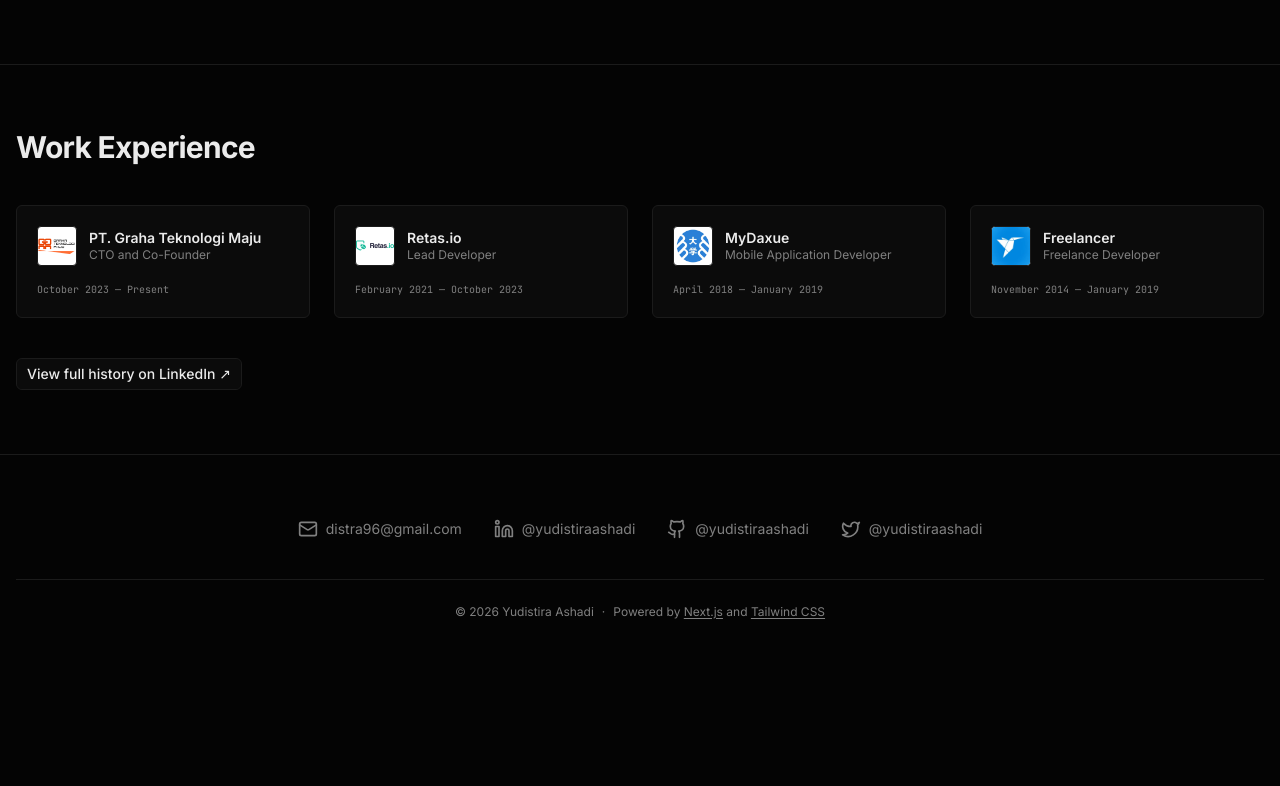
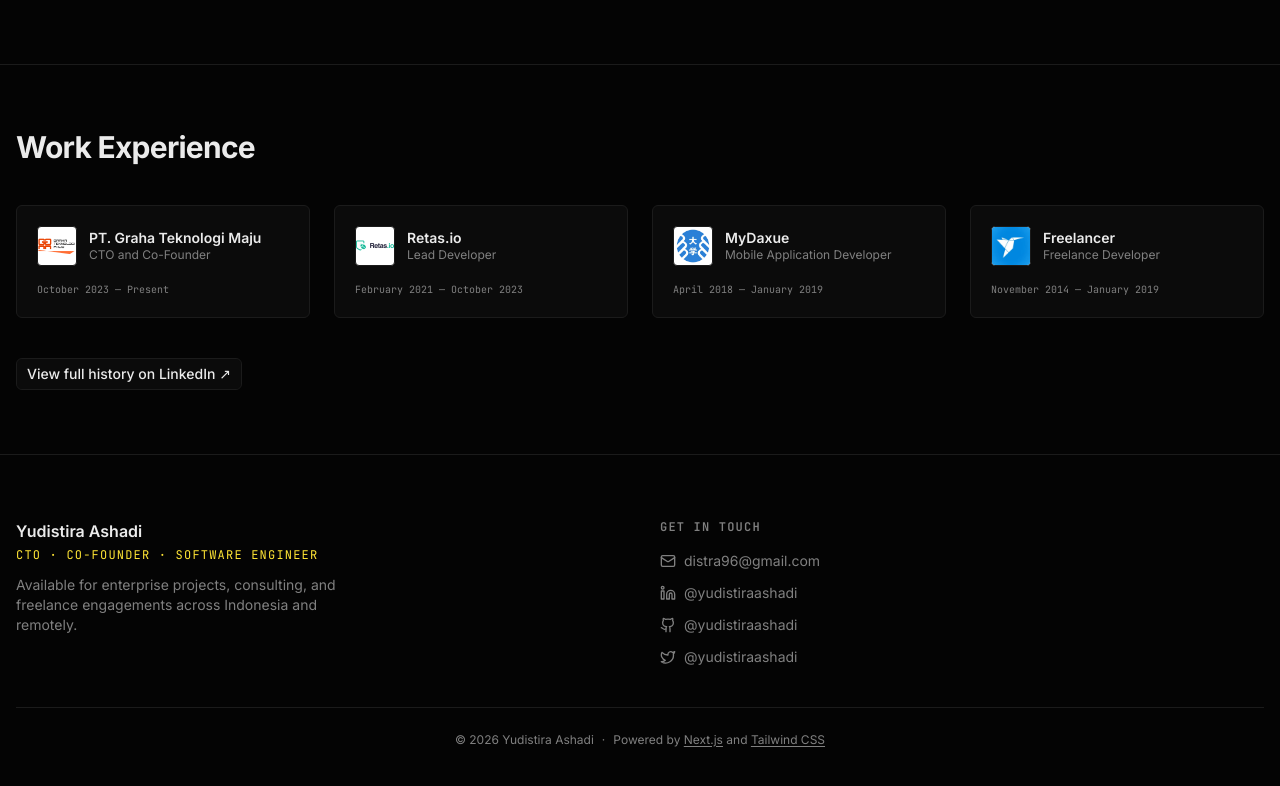
Before and after one commit to yudistiraashadi/portfolio-next-js, a Next.js app: page / in a window 1280 px wide. Shown: the part 2324-3110 px from the top of the page. Before the commit the page ends 3008 px from the top, so only its background shows below. Built offline with nearby package versions, Linux system fonts and the light colour scheme.

Commit message:
feat: expand footer into two-column contact section with bio and stacked links

```diff
--- a/src/components/footer.tsx
+++ b/src/components/footer.tsx
@@ -30,23 +30,45 @@ export function Footer() {
 
   return (
     <footer className="bg-background">
-      <div
-        id="contacts"
-        className="mx-auto max-w-7xl px-4 py-16"
-      >
-        <div className="mb-10 flex flex-wrap justify-center gap-8">
+      <div id="contacts" className="mx-auto max-w-7xl px-4 py-16">
+        <div className="mb-10 grid gap-10 sm:grid-cols-2">
+          {/* Left: identity + availability */}
+          <div>
+            <p className="mb-1 text-base font-semibold">Yudistira Ashadi</p>
+            <p className="font-mono mb-3 text-xs tracking-widest text-primary uppercase">
+              CTO · Co-Founder · Software Engineer
+            </p>
+            <p className="max-w-xs text-sm text-muted-foreground">
+              Available for enterprise projects, consulting, and freelance
+              engagements across Indonesia and remotely.
+            </p>
+          </div>
+
+          {/* Right: contact links */}
+          <div>
+            <p className="font-mono mb-4 text-xs font-semibold tracking-widest text-muted-foreground uppercase">
+              Get in Touch
+            </p>
+            <ul className="flex flex-col gap-3">
               {contacts.map(({ href, label, icon: Icon }) => (
+                <li key={href}>
                   <Link
-              key={href}
                     href={href}
                     target={href.startsWith("mailto") ? undefined : "_blank"}
-              rel={href.startsWith("mailto") ? undefined : "noopener noreferrer"}
-              className="flex items-center gap-2 text-muted-foreground transition-colors hover:text-primary"
+                    rel={
+                      href.startsWith("mailto")
+                        ? undefined
+                        : "noopener noreferrer"
+                    }
+                    className="flex items-center gap-2 text-sm text-muted-foreground transition-colors hover:text-primary"
                   >
-              <Icon className="h-5 w-5" />
-              <span className="text-sm">{label}</span>
+                    <Icon className="h-4 w-4 shrink-0" />
+                    <span>{label}</span>
                   </Link>
+                </li>
               ))}
+            </ul>
+          </div>
         </div>
 
         <Separator className="mb-6" />
```
Lines whose indentation alone changed are shown as unchanged.
